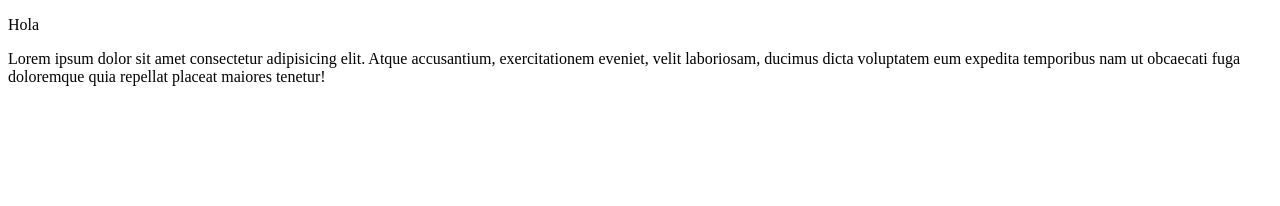
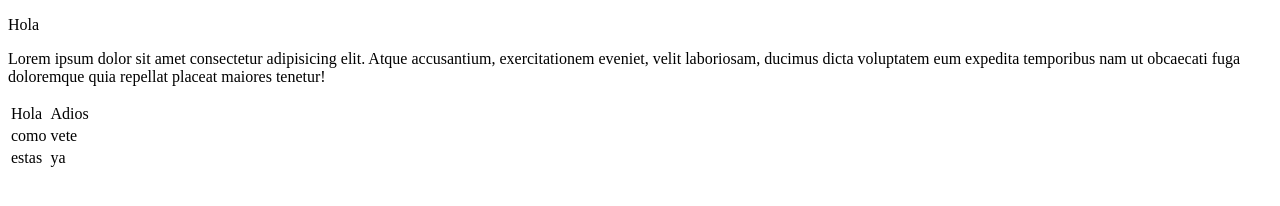
Before and after one commit to osunamaria/EjemploGit, a plain HTML site: page perfil.html in a window 1280 px wide. Drawn offline with Linux system fonts and the light colour scheme.

Commit message:
tabla nueva

```diff
--- a/perfil.html
+++ b/perfil.html
@@ -10,5 +10,19 @@
             Lorem ipsum dolor sit amet consectetur adipisicing elit. Atque accusantium, exercitationem eveniet, velit laboriosam, ducimus dicta voluptatem eum expedita temporibus nam ut obcaecati fuga doloremque quia repellat placeat maiores tenetur!
         </p>
     </div>
+    <table>
+        <tr>
+            <td>Hola</td>
+            <td>Adios</td>
+        </tr>
+        <tr>
+            <td>como</td>
+            <td>vete</td>
+        </tr>
+        <tr>
+            <td>estas</td>
+            <td>ya</td>
+        </tr>
+    </table>
 </body>
 </html>
```
